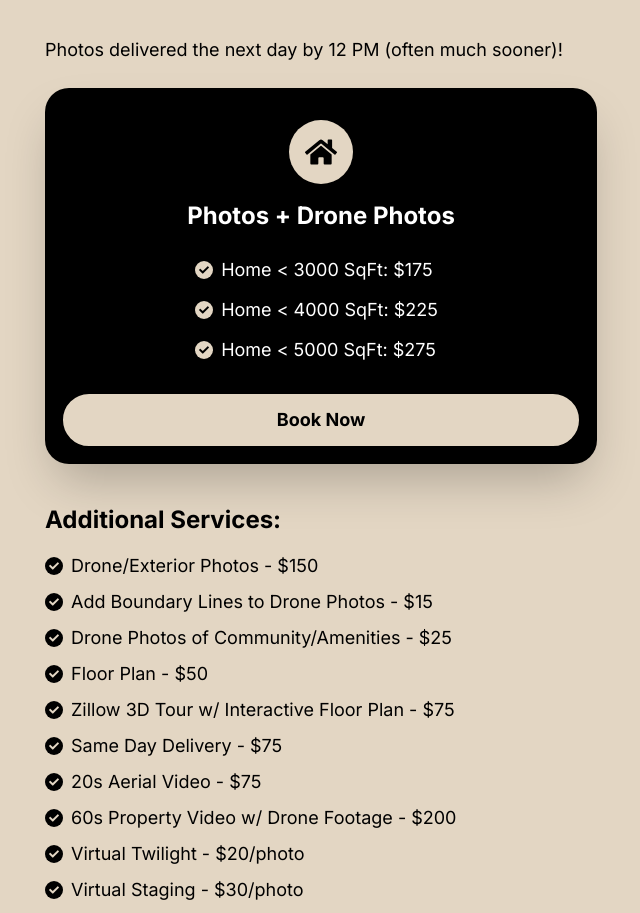
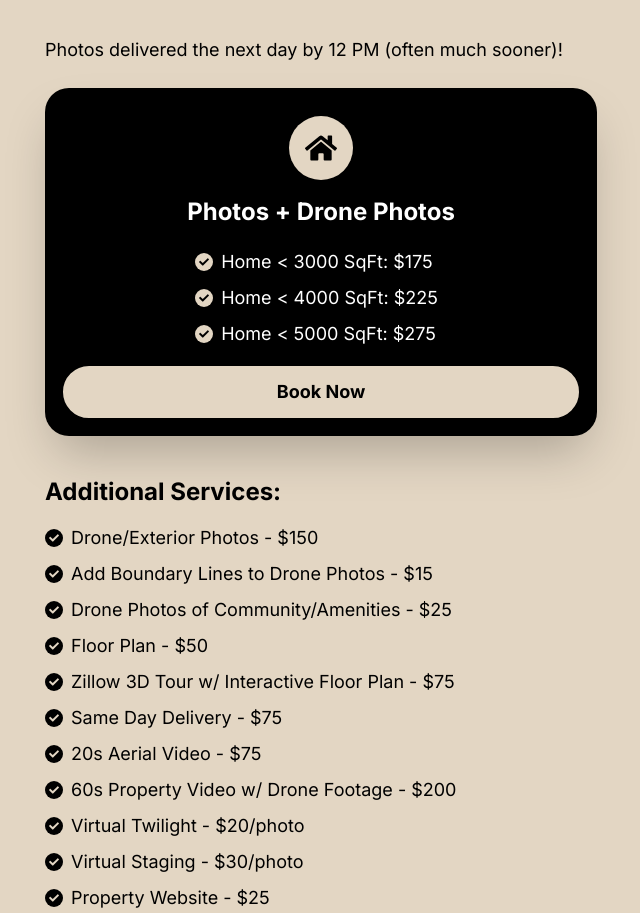
Before and after one commit to jordanwhiguera/real-estate-photo, a Next.js app: page / in a window 1280 px wide. Shown: the part 2698-3611 px from the top of the page, without its empty margins (35-675 px from the left). Built offline with nearby package versions, Linux system fonts and the light colour scheme.

Commit message:
new spacing

```diff
--- a/app/components/Home/PricingCard.tsx
+++ b/app/components/Home/PricingCard.tsx
@@ -4,38 +4,35 @@ import Button from "../Button";
 import { useRouter } from "next/navigation";
 import { IconType } from "react-icons";
 import { FaCheck } from "react-icons/fa";
-
 export interface Plan {
   name: string;
   price?: string;
   features: string[];
   icon: IconType; // This matches the type of icons from react-icons
 }
-
 interface PricingCardProps {
   plan: Plan;
 }
 const PricingCard: React.FC<PricingCardProps> = ({ plan }) => {
   const router = useRouter();
   const IconComponent = plan.icon;
-
   return (
     <div className="bg-black shadow-2xl overflow-hidden rounded-3xl flex flex-col items-center lg:my-8 relative">
       <div className="p-4 flex flex-col items-center">
         {IconComponent && (
-          <div className="bg-[#e3d6c3] p-4 rounded-full my-4 inline-block">
+          <div className="bg-[#e3d6c3] p-4 rounded-full mb-4 mt-3 inline-block">
             <IconComponent size={32} className="text-black" />
           </div>
         )}
-        <div className="font-bold text-xl lg:text-2xl mb-2 text-white">
+        <div className=" font-bold text-xl lg:text-2xl mb-1 text-white">
           {plan.name}
         </div>
         <p className="text-white mb-4 font-bold">{plan.price}</p>
-        <div className="w-full px-2 mb-4 pb-14">
+        <div className="w-full px-2 mb-2 pb-14">
           {plan.features.map((feature, index) => (
             <div
               key={index}
-              className="flex items-center text-white text-sm  mb-3"
+              className="flex items-center text-white text-sm  mb-2"
             >
               {/* Display check mark for all features */}
               <span className="mr-2 text-black p-1 bg-[#e3d6c3] rounded-full">
@@ -58,5 +55,4 @@ const PricingCard: React.FC<PricingCardProps> = ({ plan }) => {
     </div>
   );
 };
-
 export default PricingCard;
```
